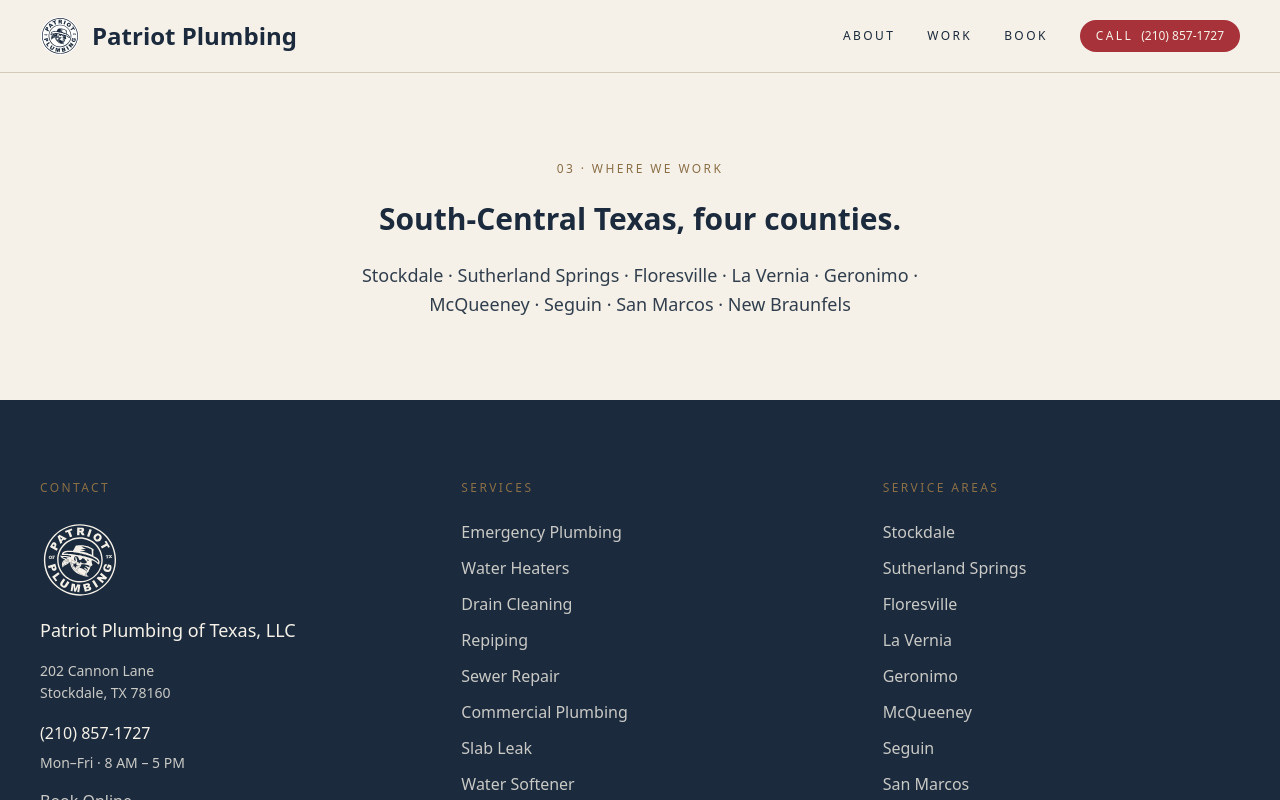
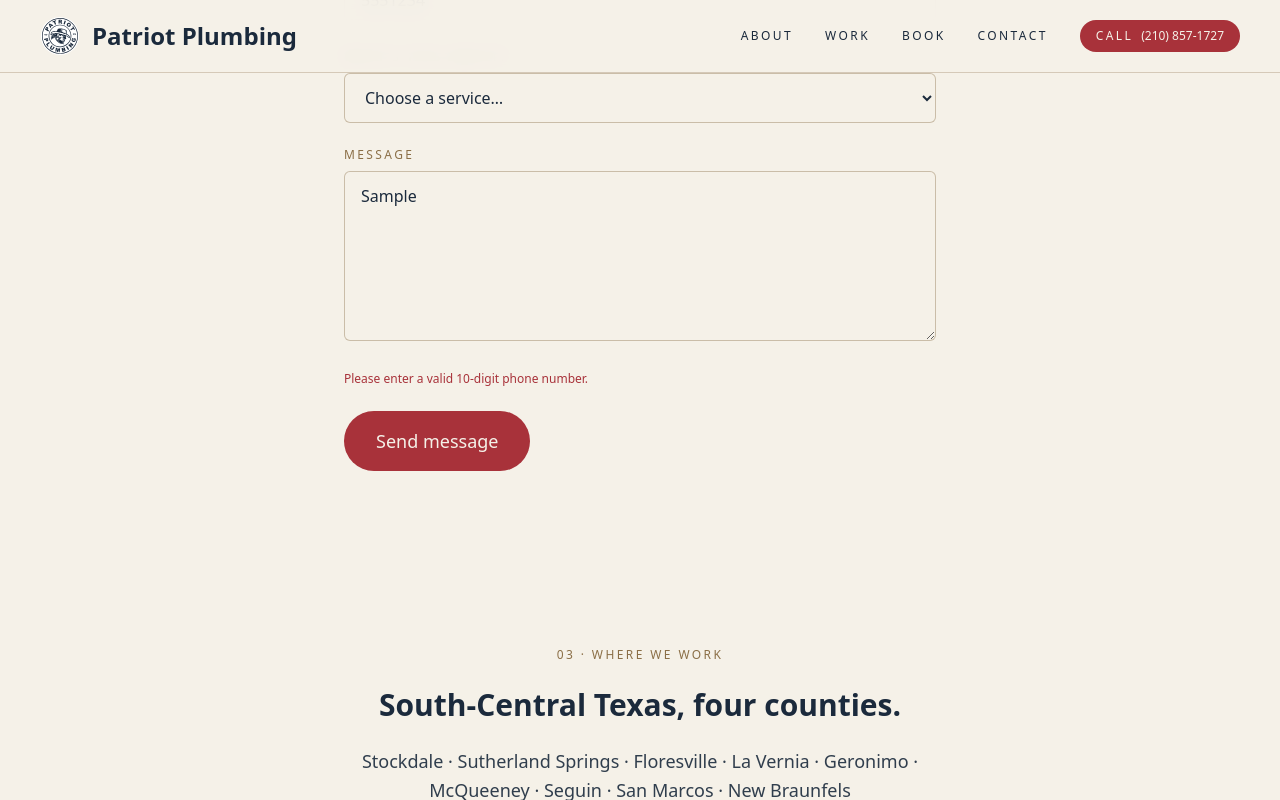
Before and after one commit to harrels77/patriot-plumbing-of-texas, a Next.js app: page /contact in a window 1280 px wide. Both pictures are taken after typing "Sample", "name@example.com", "5551234", "Sample" into the empty fields and a click on the button "Send message". Shown: the part 1583-2383 px from the top of the page. Built offline with nearby package versions, Linux system fonts and the light colour scheme.

Commit message:
feat: wire the contact form to Supabase and Telegram; make /contact reachable

```diff
--- /dev/null
+++ b/src/app/api/contact/route.ts
@@ -0,0 +1,73 @@
+import { NextResponse } from "next/server";
+import { upsertLead, normPhone } from "@/lib/leads";
+import { sendContactAlert } from "@/lib/telegram";
+import { checkRateLimit } from "@/lib/ratelimit";
+
+interface ContactBody {
+  name?: string;
+  phone?: string;
+  email?: string;
+  service?: string;
+  message?: string;
+}
+
+export async function POST(request: Request) {
+  try {
+    const body = (await request.json()) as ContactBody;
+
+    const name = (body.name ?? "").trim();
+    const phone = (body.phone ?? "").trim();
+    const email = (body.email ?? "").trim();
+    const service = (body.service ?? "").trim();
+    const message = (body.message ?? "").trim();
+
+    // Validation. Phone is required — without it we cannot call the customer back
+    // or dedupe them against an existing lead.
+    if (!name) return NextResponse.json({ ok: false, error: "Please enter your name." }, { status: 400 });
+    if (normPhone(phone).length !== 10) {
+      return NextResponse.json({ ok: false, error: "Please enter a valid 10-digit phone number." }, { status: 400 });
+    }
+    if (message.length > 3000) {
+      return NextResponse.json({ ok: false, error: "That message is too long." }, { status: 400 });
+    }
+
+    // Rate limit — this endpoint writes to the database and pings Telegram, so
+    // protect it from bots. Fails open by design (see ratelimit.ts).
+    const ip =
+      request.headers.get("x-forwarded-for")?.split(",")[0]?.trim() ||
+      request.headers.get("x-real-ip") ||
+      "unknown";
+    const limit = await checkRateLimit(`contact:ip:${ip}`, 5, 3600);
+    if (!limit.allowed) {
+      return NextResponse.json(
+        { ok: false, error: "You've sent several messages already. Please call us at (210) 857-1727." },
+        { status: 429 },
+      );
+    }
+
+    // Save the lead (deduped by phone, same table Alan uses).
+    let saved = false;
+    try {
+      const problem = [service, message].filter(Boolean).join(" — ").slice(0, 1000);
+      await upsertLead({ phone, name, problem: problem || undefined });
+      saved = true;
+    } catch (e) {
+      console.error("contact: upsertLead failed (database unavailable?):", e);
+    }
+
+    // Alert the plumber — this must work even if the database is down.
+    try {
+      await sendContactAlert({ name, phone, email, service, message });
+    } catch (e) {
+      console.error("contact: telegram alert failed:", e);
+    }
+
+    // The customer's message reached a human either way.
+    return NextResponse.json({ ok: true, saved });
+  } catch {
+    return NextResponse.json(
+      { ok: false, error: "Something went wrong. Please call us at (210) 857-1727." },
+      { status: 500 },
+    );
+  }
+}
--- a/src/components/ContactForm.tsx
+++ b/src/components/ContactForm.tsx
@@ -1,11 +1,12 @@
 "use client";
 
 import { useState } from "react";
+import Link from "next/link";
 import { services } from "@/data/services";
 
-// Contact form shell. Full UI, but the submit handler does NOT send an email —
-// Resend integration is deferred (see KNOWN-LIMITATIONS.md). On submit we show
-// a "coming soon" message and route the visitor to the phone instead.
+// Contact form. No email is sent (Resend is still deferred — see
+// KNOWN-LIMITATIONS.md): submissions POST to /api/contact, which saves the
+// lead to Supabase (deduped by phone) and alerts the plumber on Telegram.
 export default function ContactForm() {
   const [formData, setFormData] = useState({
     name: "",
@@ -15,6 +16,8 @@
     message: "",
   });
   const [submitted, setSubmitted] = useState(false);
+  const [submitting, setSubmitting] = useState(false);
+  const [error, setError] = useState<string | null>(null);
 
   const handleChange = (
     e: React.ChangeEvent<
@@ -25,10 +28,51 @@
     setFormData((prev) => ({ ...prev, [name]: value }));
   };
 
-  const handleSubmit = (e: React.FormEvent<HTMLFormElement>) => {
+  const handleSubmit = async (e: React.FormEvent<HTMLFormElement>) => {
     e.preventDefault();
-    // Email backend is not wired up yet — we only flip to the success state.
-    setSubmitted(true);
+    setError(null);
+
+    // Client-side sanity checks — mirror the API's validation so most visitors
+    // get instant feedback without a round-trip.
+    if (!formData.name.trim()) {
+      setError("Please enter your name.");
+      return;
+    }
+    if (formData.phone.replace(/\D/g, "").length < 10) {
+      setError("Please enter a valid 10-digit phone number.");
+      return;
+    }
+
+    setSubmitting(true);
+    try {
+      // Send the human-readable service title, not the slug.
+      const serviceTitle = services.find(
+        (s) => s.href.replace("/services/", "") === formData.serviceSlug,
+      )?.title;
+      const res = await fetch("/api/contact", {
+        method: "POST",
+        headers: { "content-type": "application/json" },
+        body: JSON.stringify({
+          name: formData.name,
+          phone: formData.phone,
+          email: formData.email,
+          service: serviceTitle,
+          message: formData.message,
+        }),
+      });
+      const data: { ok?: boolean; error?: string } = await res.json();
+      if (data.ok) {
+        setSubmitted(true);
+        setFormData({ name: "", email: "", phone: "", serviceSlug: "", message: "" });
+      } else {
+        // Keep the form filled so the visitor doesn't lose their work.
+        setError(data.error || "Something went wrong. Please call us at (210) 857-1727.");
+      }
+    } catch {
+      setError("Something went wrong. Please call us at (210) 857-1727.");
+    } finally {
+      setSubmitting(false);
+    }
   };
 
   if (submitted) {
@@ -38,11 +82,11 @@
           className="font-serif text-2xl sm:text-3xl font-semibold text-cream mb-4"
           style={{ fontVariationSettings: "'opsz' 96, 'SOFT' 50" }}
         >
-          Email coming soon.
+          Message received.
         </h3>
         <p className="font-sans text-lg leading-relaxed text-cream/90 max-w-md mx-auto mb-6">
-          We&apos;re not quite ready to receive emails yet. Please call us
-          instead — we&apos;ll answer and we&apos;ll help.
+          Your message reached our team — we&apos;ll call you back during
+          business hours. Need us sooner?
         </p>
         <a
           href="tel:+12108571727"
@@ -50,6 +94,12 @@
         >
           Call (210) 857-1727
         </a>
+        <Link
+          href="/book"
+          className="mt-4 block font-sans text-base text-cream/80 transition-colors hover:text-rust"
+        >
+          Or book a visit online
+        </Link>
       </div>
     );
   }
@@ -70,7 +120,7 @@
             htmlFor="name"
             className="block mb-2 font-mono text-xs uppercase tracking-[0.2em] text-tan"
           >
-            Name
+            Name (required)
           </label>
           <input
             type="text"
@@ -84,19 +134,18 @@
           />
         </div>
 
-        {/* Email (required) */}
+        {/* Email (optional — only name and phone are required server-side) */}
         <div>
           <label
             htmlFor="email"
             className="block mb-2 font-mono text-xs uppercase tracking-[0.2em] text-tan"
           >
-            Email
+            Email (optional)
           </label>
           <input
             type="email"
             id="email"
             name="email"
-            required
             value={formData.email}
             onChange={handleChange}
             className="w-full bg-cream border border-tan/40 rounded-md px-4 py-3 font-sans text-base text-navy placeholder:text-navy/40 focus:outline-none focus:border-rust transition-colors"
@@ -104,18 +153,19 @@
           />
         </div>
 
-        {/* Phone (optional) */}
+        {/* Phone (required — it's how we call the customer back, and the lead dedup key) */}
         <div>
           <label
             htmlFor="phone"
             className="block mb-2 font-mono text-xs uppercase tracking-[0.2em] text-tan"
           >
-            Phone (optional)
+            Phone (required)
           </label>
           <input
             type="tel"
             id="phone"
             name="phone"
+            required
             value={formData.phone}
             onChange={handleChange}
             className="w-full bg-cream border border-tan/40 rounded-md px-4 py-3 font-sans text-base text-navy placeholder:text-navy/40 focus:outline-none focus:border-rust transition-colors"
@@ -170,11 +220,14 @@
           />
         </div>
 
+        {error && <p className="font-mono text-xs text-rust">{error}</p>}
+
         <button
           type="submit"
-          className="inline-flex items-center justify-center rounded-full bg-rust px-8 py-4 font-sans text-base font-medium text-cream transition-colors hover:bg-rust/90 sm:text-lg"
+          disabled={submitting}
+          className="inline-flex items-center justify-center rounded-full bg-rust px-8 py-4 font-sans text-base font-medium text-cream transition-colors hover:bg-rust/90 disabled:opacity-50 sm:text-lg"
         >
-          Send message
+          {submitting ? "Sending…" : "Send message"}
         </button>
       </form>
     </>
--- a/src/components/Footer.tsx
+++ b/src/components/Footer.tsx
@@ -49,6 +49,12 @@
             >
               Book Online
             </Link>
+            <Link
+              href="/contact"
+              className="mt-2 block font-sans text-base text-cream/80 transition-colors hover:text-rust"
+            >
+              Contact
+            </Link>
           </div>
 
           {/* Column 2 — Services (reuses the module-scope services array) */}
--- a/src/components/SiteNav.tsx
+++ b/src/components/SiteNav.tsx
@@ -46,6 +46,12 @@
           >
             Book
           </Link>
+          <Link
+            href="/contact"
+            className="font-mono text-xs uppercase tracking-[0.2em] text-navy transition-colors hover:text-rust"
+          >
+            Contact
+          </Link>
           <a
             href={`tel:${business.telephone}`}
             className="inline-flex items-center gap-2 rounded-full bg-rust px-4 py-2 font-mono text-xs uppercase tracking-[0.2em] text-cream transition-colors hover:bg-rust/90"
--- a/src/lib/telegram.ts
+++ b/src/lib/telegram.ts
@@ -165,3 +165,42 @@
     return false;
   }
 }
+
+// Alert the plumber when someone submits the contact form.
+export interface ContactAlert {
+  name: string;
+  phone: string;
+  email?: string;
+  service?: string;
+  message?: string;
+}
+
+export async function sendContactAlert(c: ContactAlert): Promise<boolean> {
+  const token = process.env.TELEGRAM_BOT_TOKEN;
+  const chatId = process.env.TELEGRAM_CHAT_ID;
+  if (!token || !chatId) return false;
+
+  const lines: string[] = [];
+  lines.push("<b>New message — contact form</b>");
+  lines.push("");
+  lines.push(`<b>Name:</b> ${esc(c.name)}`);
+  lines.push(`<b>Phone:</b> ${esc(c.phone)}`);
+  if (c.email) lines.push(`<b>Email:</b> ${esc(c.email)}`);
+  if (c.service) lines.push(`<b>Service:</b> ${esc(c.service)}`);
+  if (c.message) {
+    lines.push("");
+    lines.push("<b>Message:</b>");
+    lines.push(esc(c.message.slice(0, 1500)));
+  }
+  try {
+    const res = await fetch(`https://api.telegram.org/bot${token}/sendMessage`, {
+      method: "POST",
+      headers: { "content-type": "application/json" },
+      body: JSON.stringify({ chat_id: chatId, text: lines.join("\n"), parse_mode: "HTML" }),
+    });
+    const data = await res.json();
+    return data.ok === true;
+  } catch {
+    return false;
+  }
+}
```
Also changed, not shown: 1 other file (tests, documents, lock files or other folders).
